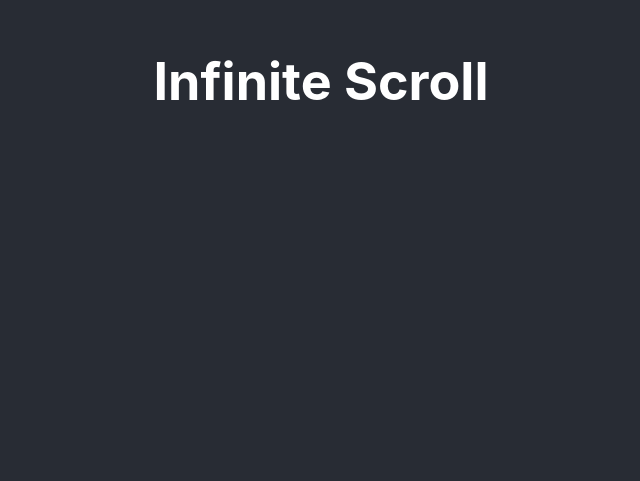
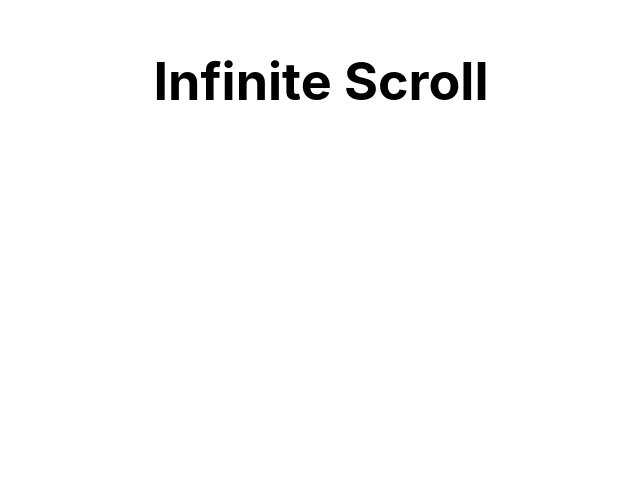
Before and after one commit to YeonSeong-Lee/wanted-pre-onboarding-fe-26, a React (Create React App) app in the folder infinite-scroll/: page / in a window 1280 px wide. Shown: the part 319-800 px from the top of the page, without its empty margins (319-959 px from the left). Built offline with nearby package versions, Linux system fonts and the light colour scheme.

Commit message:
chore: change main backgroud

```diff
--- a/infinite-scroll/src/App.css
+++ b/infinite-scroll/src/App.css
@@ -14,14 +14,12 @@
 }
 
 .App-header {
-  background-color: #282c34;
   min-height: 100vh;
   display: flex;
   flex-direction: column;
   align-items: center;
   justify-content: center;
   font-size: calc(10px + 2vmin);
-  color: white;
 }
 
 .App-link {
```
